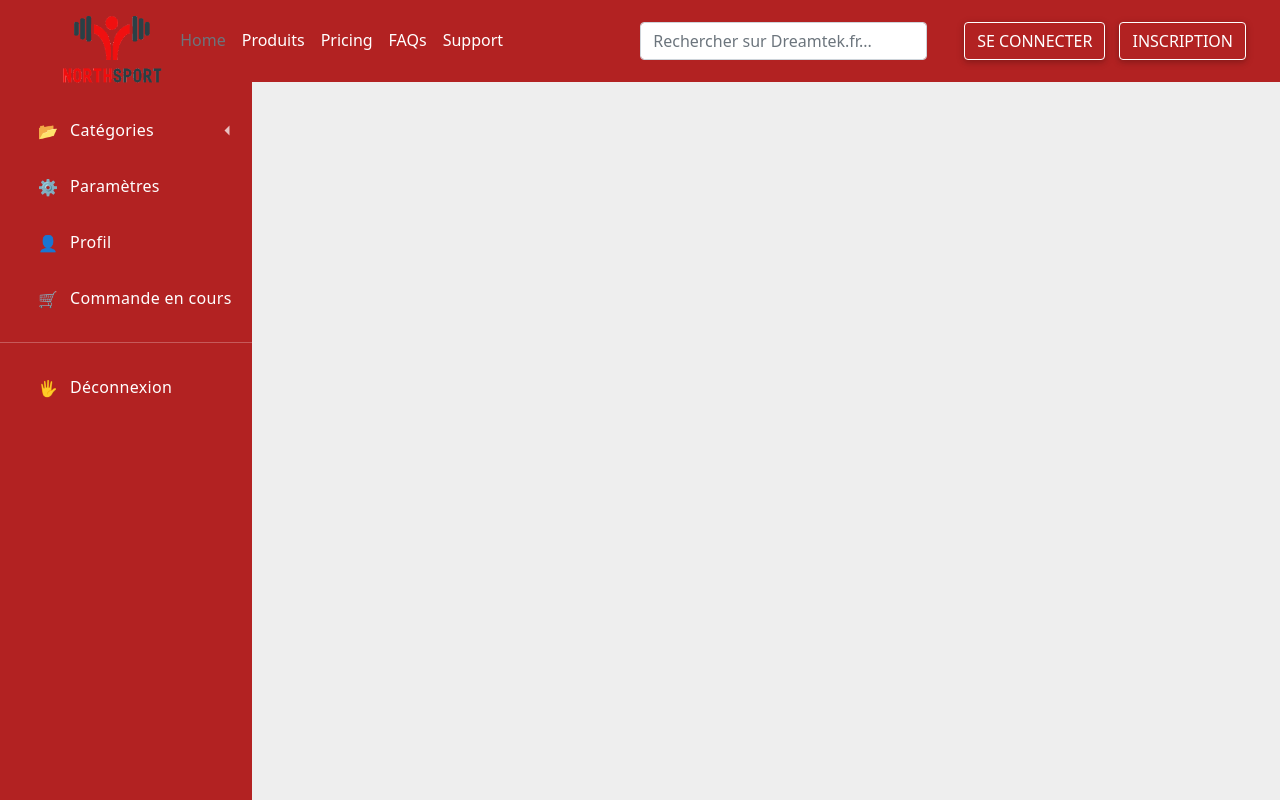
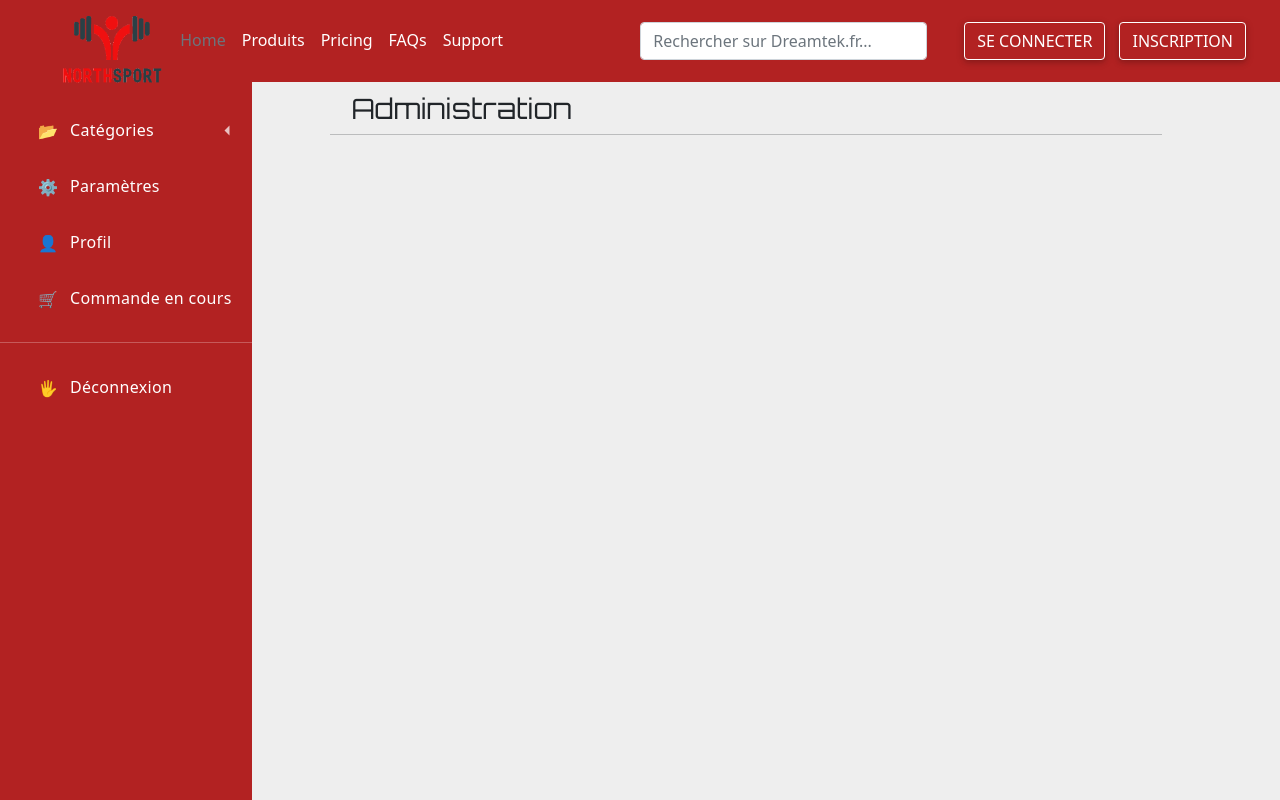
Before and after one commit to 0xMethyl/react-m2l, a React (Create React App) app: page /admin in a window 1280 px wide. Built offline with nearby package versions, Linux system fonts and the light colour scheme.

Commit message:
Modif Admin & ContentHome

```diff
--- a/src/components/molecules/Admin/Admin.jsx
+++ b/src/components/molecules/Admin/Admin.jsx
@@ -2,7 +2,16 @@ import React from 'react';
 
 const Admin = () => {
     return(
-        <div>
+        <div className="main" style={{zIndex:"-1"}}>
+            <div className="container produit-list" >
+                <div className="row" >
+                    <h3 style={{marginLeft:"1%",width:"20%", fontFamily: "Orbitron, sans-serif"}}>Administration</h3>
+                    <hr style={{ width:"85%",marginRight: "auto", marginLeft:"0%"}} />
+                    <div className="col-12 mb-5 mt-3">
+
+                    </div>
+                </div>
+            </div>
         </div>
 
     );
--- a/src/components/molecules/ContentHome/ContentHome.jsx
+++ b/src/components/molecules/ContentHome/ContentHome.jsx
@@ -6,8 +6,8 @@ const ContentHome = () => {
         <div className="main" style={{zIndex:"-1"}}>
             <div className="container produit-list" >
                 <div className="row" >
-                    <h3 style={{marginLeft:"9%",width:"20%", fontFamily: "Orbitron, sans-serif"}}>Produits</h3>
-                    <hr style={{ width:"80%",marginRight: "auto", marginLeft:"auto"}} />
+                    <h3 style={{marginLeft:"1%",width:"20%", fontFamily: "Orbitron, sans-serif"}}>Produits</h3>
+                    <hr style={{ width:"85%",marginRight: "auto", marginLeft:"0%"}} />
                     <div className="col-12 mb-5 mt-3">
                         <Produit />
                     </div>
```
